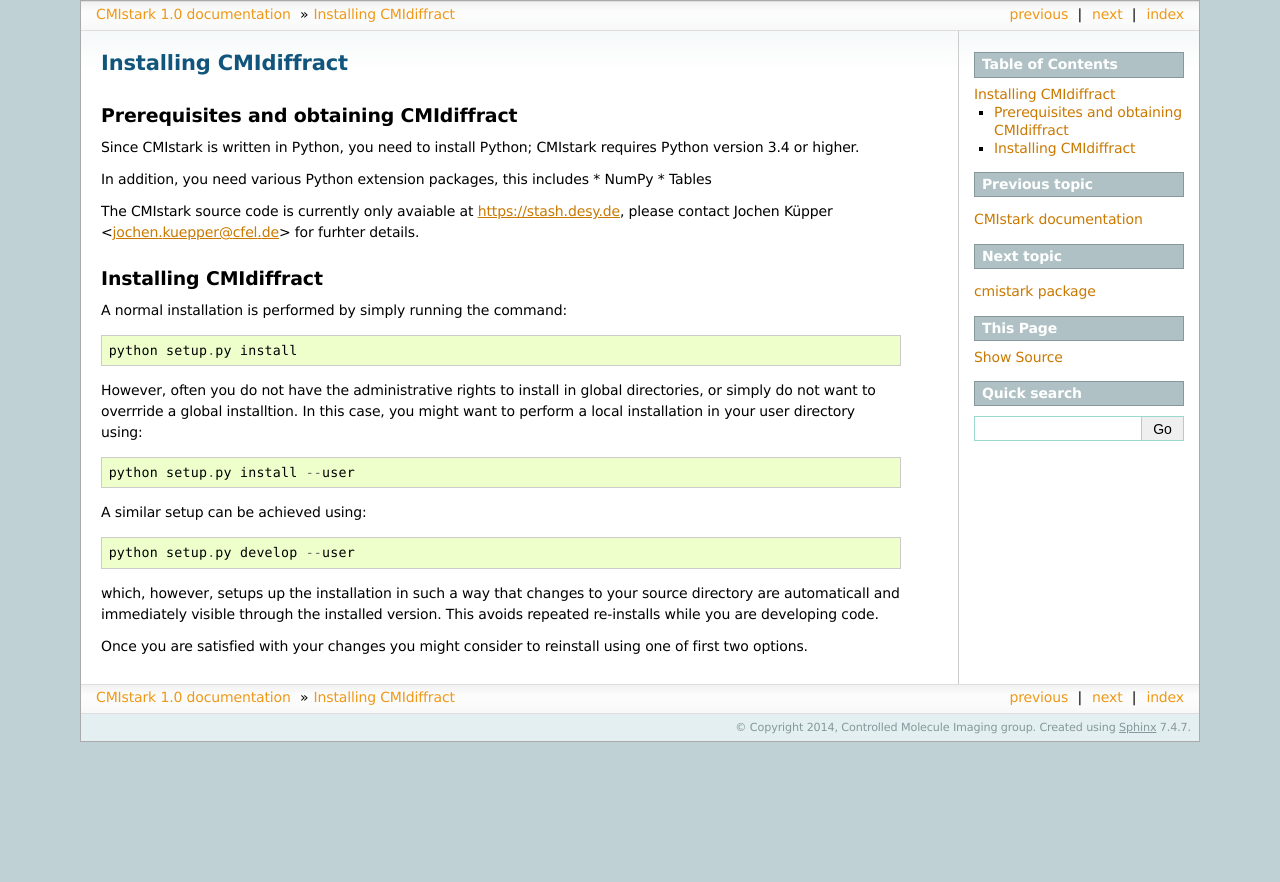
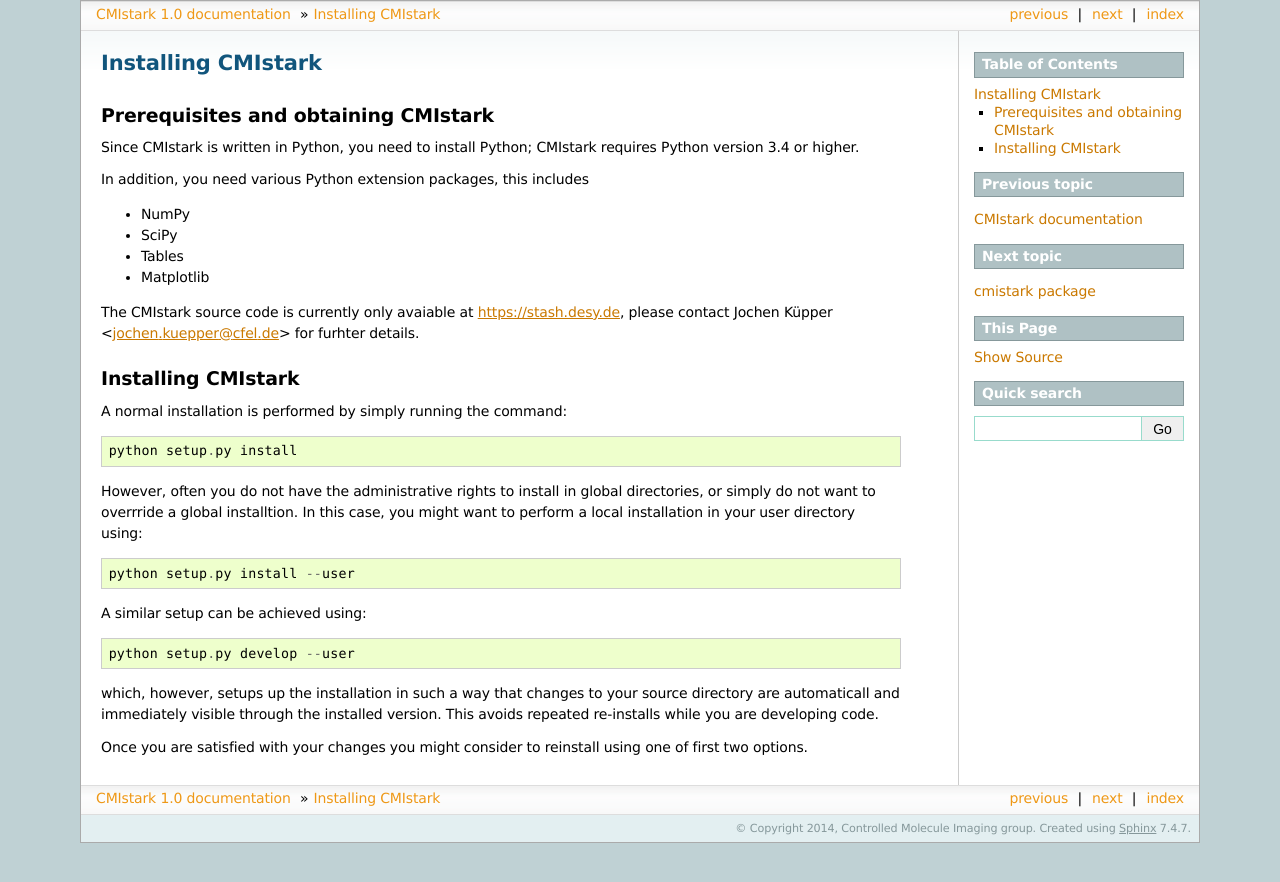
Before and after one commit to CFEL-CMI/cmistark, a Sphinx documentation site: the page built from doc/installation.rst, in a window 1280 px wide. Shown: the top 882 px of the page. Built offline with Sphinx 7.4.7, drawn with Linux system fonts in a browser that asks for light colours.

Commit message:
brief edit the installation part for Sphinx documentation

```diff
--- a/doc/installation.rst
+++ b/doc/installation.rst
@@ -1,21 +1,24 @@
-Installing CMIdiffract
+Installing CMIstark
 ======================
 
-Prerequisites and obtaining CMIdiffract
+Prerequisites and obtaining CMIstark
 ---------------------------------------
 
 Since CMIstark is written in Python, you need to install Python; CMIstark requires Python version
 3.4 or higher.
 
 In addition, you need various Python extension packages, this includes
+
 * NumPy
+* SciPy
 * Tables
+* Matplotlib
 
 The CMIstark source code is currently only avaiable at https://stash.desy.de, please contact Jochen
 Küpper <jochen.kuepper@cfel.de> for furhter details.
 
 
-Installing CMIdiffract
+Installing CMIstark
 ----------------------
 
 A normal installation is performed by simply running the command::
```
